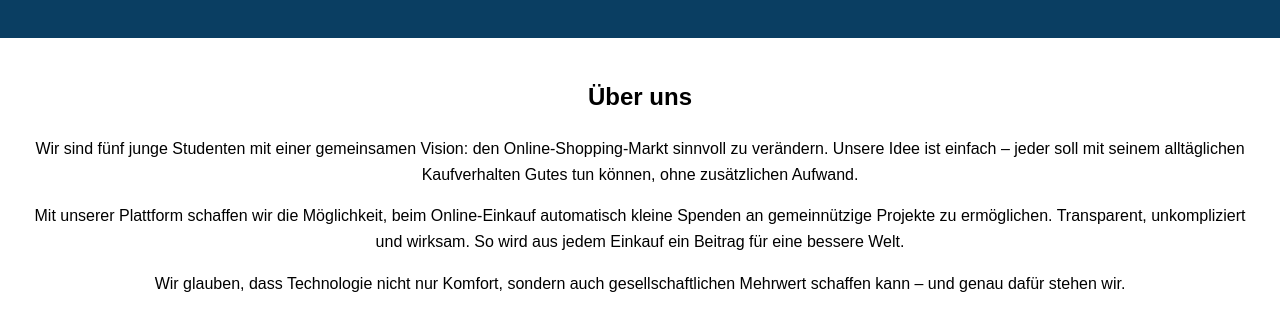
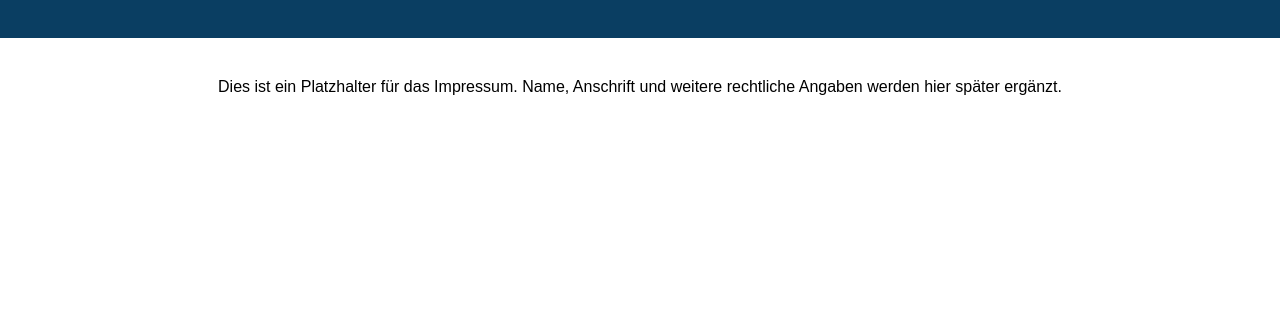
Before and after one commit to janikkow/impactCart, a browser extension: page impressum.html in a window 1280 px wide. Shown: the part 96-426 px from the top of the page. Drawn offline with Linux system fonts and the light colour scheme.

Commit message:
Update impressum.html

```diff
--- a/impressum.html
+++ b/impressum.html
@@ -10,10 +10,7 @@
     <h1>Impressum</h1>
   </header>
   <section>
-  <h2>Über uns</h2>
-  <p>Wir sind fünf junge Studenten mit einer gemeinsamen Vision: den Online-Shopping-Markt sinnvoll zu verändern. Unsere Idee ist einfach – jeder soll mit seinem alltäglichen Kaufverhalten Gutes tun können, ohne zusätzlichen Aufwand.</p>
-  <p>Mit unserer Plattform schaffen wir die Möglichkeit, beim Online-Einkauf automatisch kleine Spenden an gemeinnützige Projekte zu ermöglichen. Transparent, unkompliziert und wirksam. So wird aus jedem Einkauf ein Beitrag für eine bessere Welt.</p>
-  <p>Wir glauben, dass Technologie nicht nur Komfort, sondern auch gesellschaftlichen Mehrwert schaffen kann – und genau dafür stehen wir.</p>
-</section>
+    <p>Dies ist ein Platzhalter für das Impressum. Name, Anschrift und weitere rechtliche Angaben werden hier später ergänzt.</p>
+  </section>
 </body>
 </html>
```
